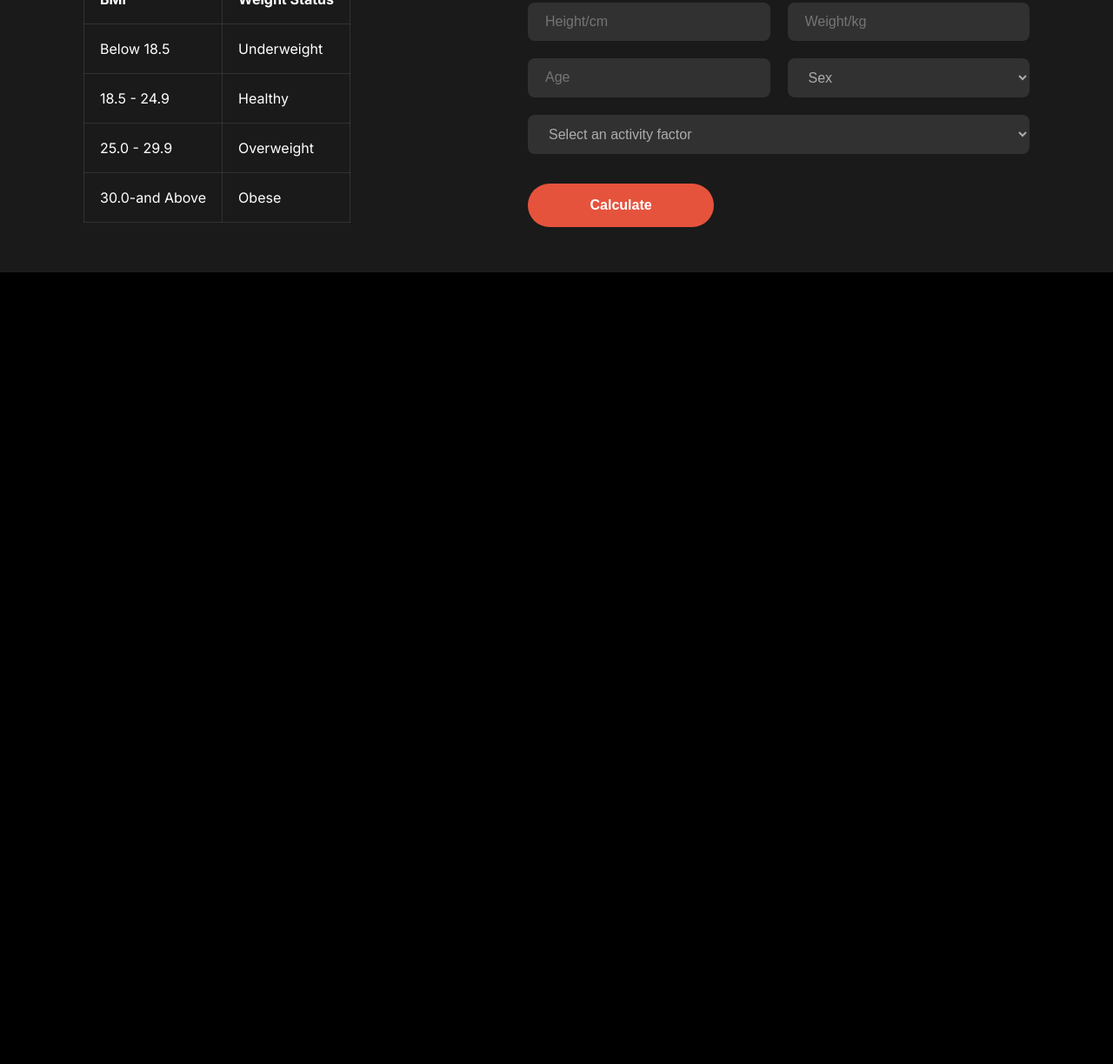
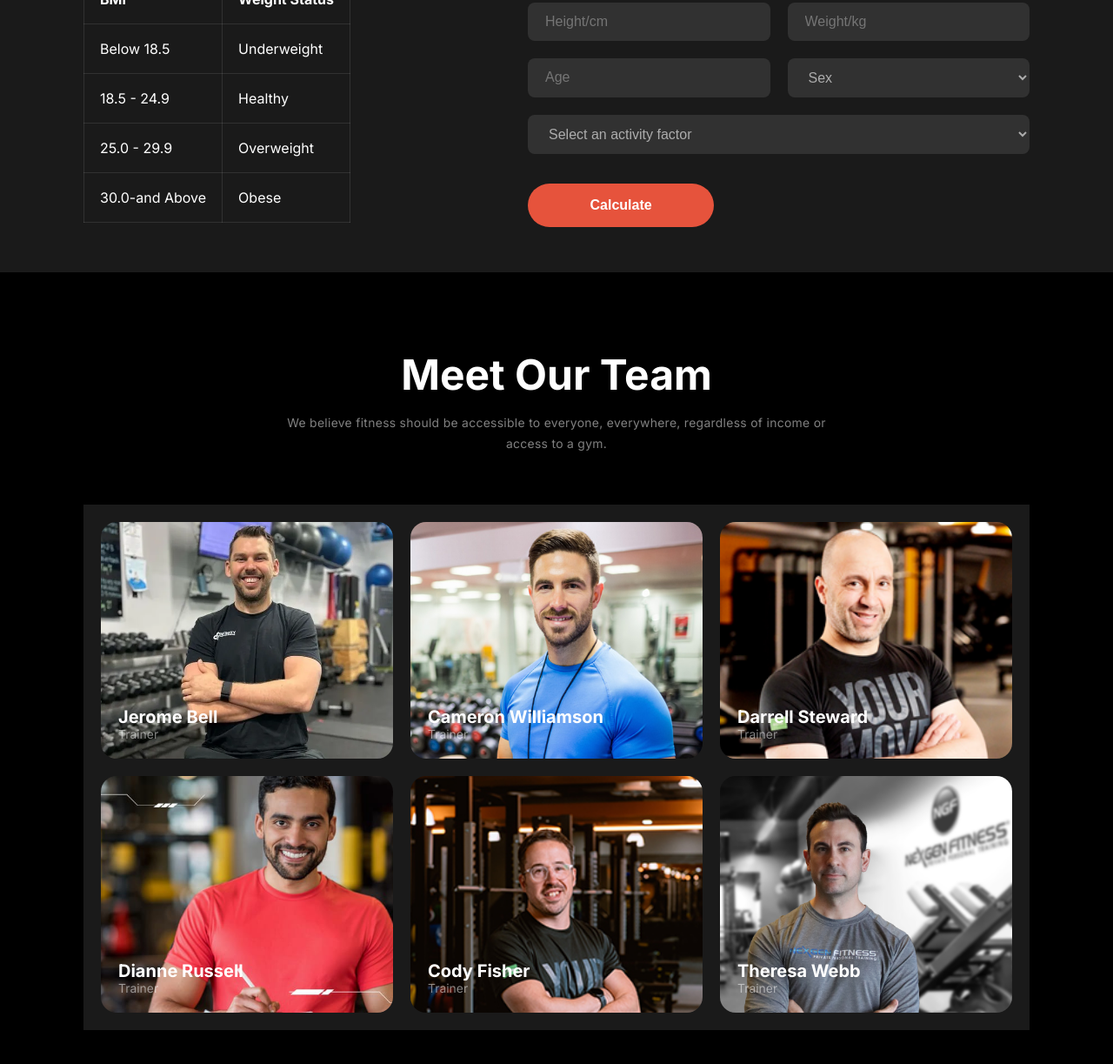
Before and after one commit to rakibulhasanroki/flex-mode, a plain HTML site: page index.html in a window 1280 px wide. Shown: the part 2866-4089 px from the top of the page at 87% size. Before the commit the page ends 3179 px from the top, so only its background shows below. Drawn offline with Linux system fonts and the light colour scheme; a web font is replaced by a local one.

Commit message:
meet our team section completed

```diff
--- a/index.html
+++ b/index.html
@@ -246,6 +246,66 @@
           </div>
         </div>
       </section>
+
+      <!-- meet our team -->
+      <section class="middle">
+        <h1 class="teams-title">Meet Our Team</h1>
+        <p class="teams-description">
+          We believe fitness should be accessible to everyone, everywhere,
+          regardless of income or access to a gym.
+        </p>
+        <div class="our-team middle">
+          <div class="team-members">
+            <div class="member">
+              <img src="./images/trainer1.png" alt="" />
+              <div class="member-title">
+                <h2>Jerome Bell</h2>
+                <p>Trainer</p>
+              </div>
+            </div>
+            <!-- two -->
+            <div class="member">
+              <img src="./images/trainer2.png" alt="" />
+              <div class="member-title">
+                <h2>Cameron Williamson</h2>
+                <p>Trainer</p>
+              </div>
+            </div>
+            <!-- three -->
+            <div class="member">
+              <img src="./images/trainer3.png" alt="" />
+              <div class="member-title">
+                <h2>Darrell Steward</h2>
+                <p>Trainer</p>
+              </div>
+            </div>
+            <!-- four -->
+            <div class="member">
+              <img src="./images/trainer4.png" alt="" />
+              <div class="member-title">
+                <h2>Dianne Russell</h2>
+                <p>Trainer</p>
+              </div>
+            </div>
+            <!-- five -->
+            <div class="member">
+              <img src="./images/trainer5.png" alt="" />
+              <div class="member-title">
+                <h2>Cody Fisher</h2>
+                <p>Trainer</p>
+              </div>
+            </div>
+            <!-- six -->
+            <div class="member">
+              <img src="./images/trainer6.png" alt="" />
+              <div class="member-title">
+                <h2>Theresa Webb</h2>
+                <p>Trainer</p>
+              </div>
+            </div>
+          </div>
+        </div>
+      </section>
     </main>
     <footer></footer>
   </body>
--- a/styles/responsive.css
+++ b/styles/responsive.css
@@ -178,6 +178,28 @@
   .calculation-box {
     padding: 20px 0;
   }
+
+  /*meet our team  */
+  .our-team {
+    width: 90%;
+  }
+  .teams-title {
+    font-size: 2rem;
+
+    margin-top: 66px;
+  }
+  .teams-description {
+    margin-bottom: 37px;
+  }
+  .team-members {
+    display: grid;
+    grid-template-columns: repeat(1, 1fr);
+  }
+  .member {
+    width: 100%;
+    height: 272px;
+    position: relative;
+  }
 }
 /* tablet */
 @media screen and (min-width: 577px) and (max-width: 992px) {
@@ -270,6 +292,21 @@
   .calculation-box {
     padding: 20px 0;
   }
+
+  /*meet our team  */
+  .our-team {
+    width: 90%;
+  }
+  .teams-title {
+    margin-top: 72px;
+  }
+  .teams-description {
+    margin-bottom: 54px;
+  }
+  .member {
+    width: 100%;
+    height: 272px;
+  }
 }
 /* laptop */
 @media screen and (min-width: 993px) and (max-width: 1200px) {
@@ -318,6 +355,15 @@
   .calculation-box {
     width: 90%;
   }
+
+  /*meet our team  */
+  .our-team {
+    width: 90%;
+  }
+  .member {
+    width: 100%;
+    height: 272px;
+  }
 }
 /* large */
 @media screen and (min-width: 1201px) and (max-width: 1600px) {
@@ -354,4 +400,13 @@
   .calculation-box {
     width: 85%;
   }
+
+  /*meet our team  */
+  .our-team {
+    width: 85%;
+  }
+  .member {
+    width: 100%;
+    height: 272px;
+  }
 }
--- a/styles/styles.css
+++ b/styles/styles.css
@@ -473,3 +473,60 @@ td {
   font-size: 1rem;
   font-weight: 600;
 }
+/* meet our team */
+.teams-title {
+  font-size: 3rem;
+  font-weight: 700;
+  color: #ffffff;
+  margin-top: 88px;
+  text-align: center;
+}
+.teams-description {
+  font-size: 0.87rem;
+  color: rgba(255, 255, 255, 0.5);
+  margin: 0 auto;
+  margin-top: 14px;
+  margin-bottom: 58px;
+  text-align: center;
+  max-width: 671px;
+  letter-spacing: 0.3px;
+  line-height: 24px;
+}
+.our-team {
+  background-color: rgba(255, 255, 255, 0.1);
+  color: #ffffff;
+  margin-bottom: 88px;
+}
+.team-members {
+  padding: 20px;
+  display: grid;
+  grid-template-columns: repeat(3, 1fr);
+  gap: 20px;
+}
+
+.member {
+  width: 450px;
+  height: 300px;
+  position: relative;
+}
+
+.member img {
+  width: 100%;
+  height: 100%;
+  object-fit: cover;
+  object-position: top;
+  border-radius: 18px;
+}
+.member-title {
+  position: absolute;
+  left: 20px;
+  bottom: 20px;
+}
+.member-title h2 {
+  font-size: 1.25rem;
+  font-weight: 700;
+}
+.member-title p {
+  font-size: 0.87rem;
+  color: rgba(255, 255, 255, 0.5);
+}
```
